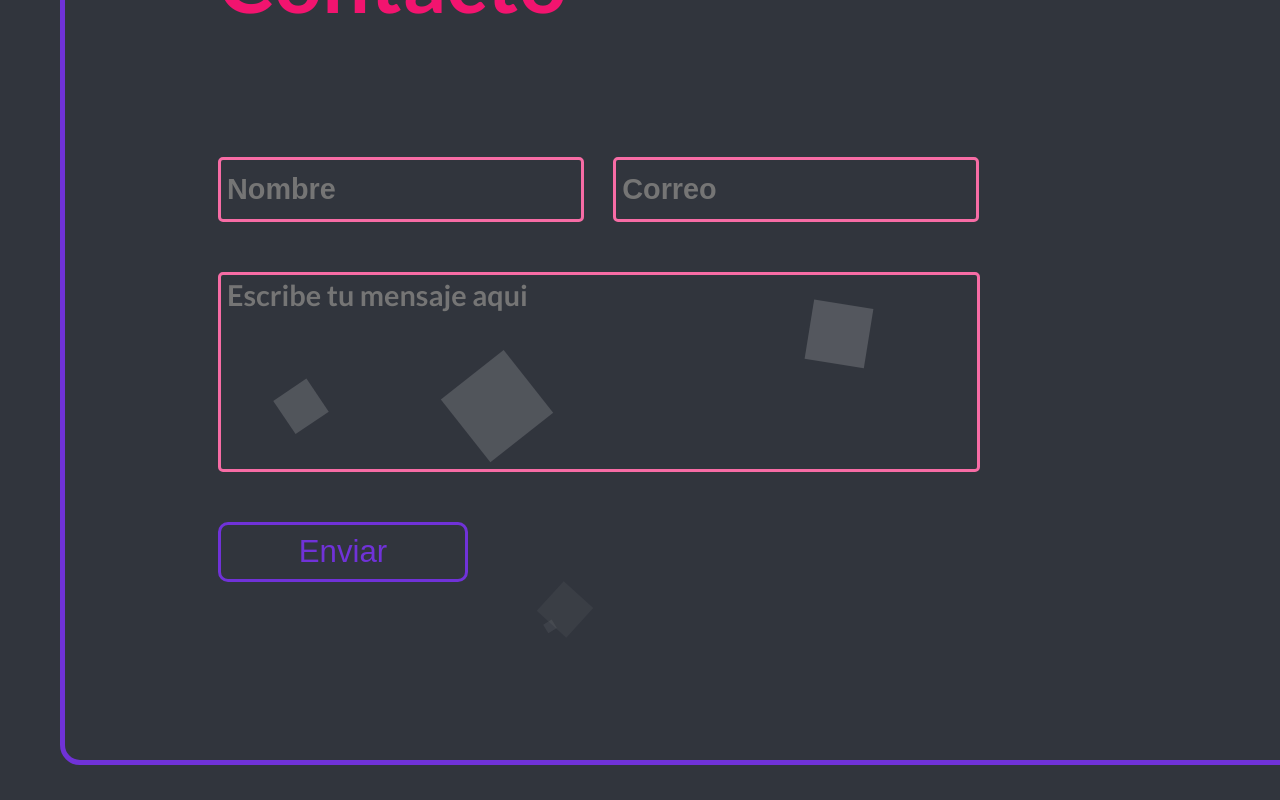
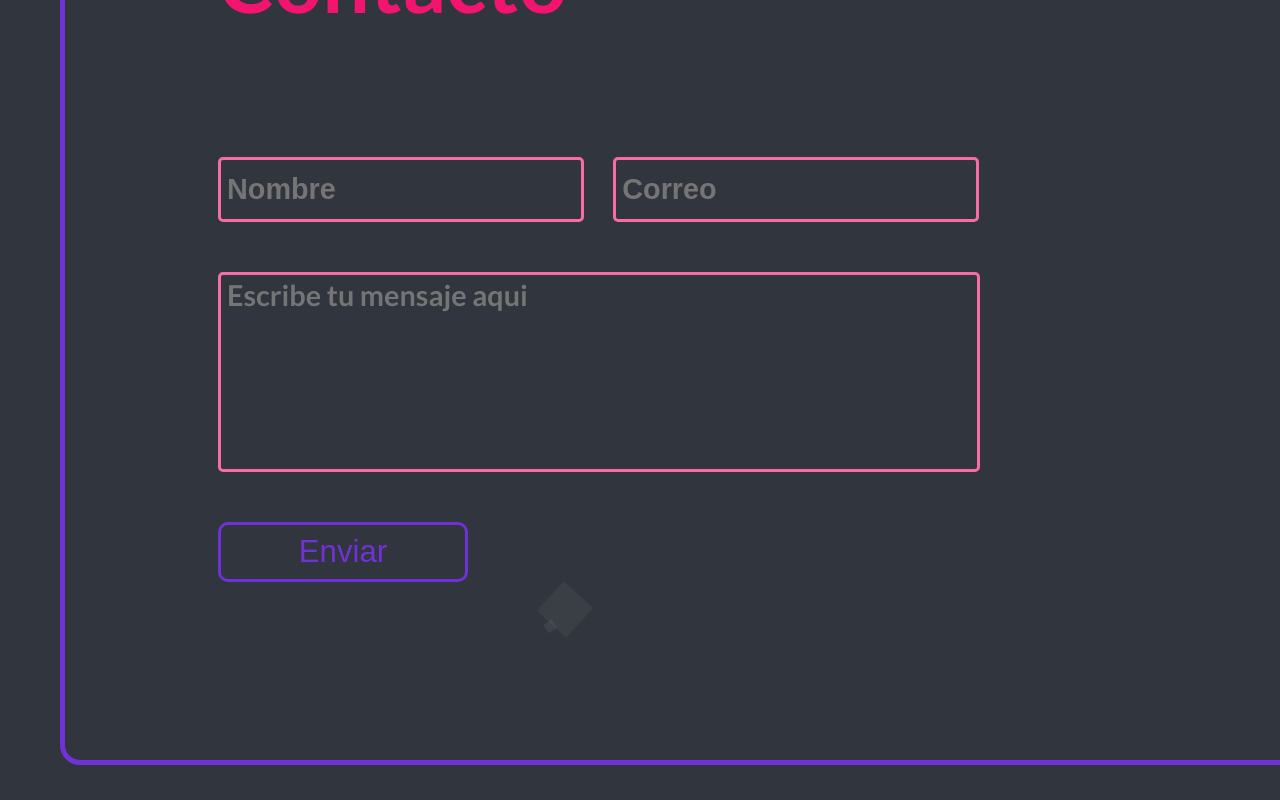
Before and after one commit to guzhdz/pagina-axolote, a React (Create React App) app: page / in a window 1280 px wide. Shown: the part 2200-3000 px from the top of the page. Built offline with nearby package versions, Linux system fonts and the light colour scheme.

Commit message:
Posible animacion

```diff
--- a/src/sections/contact/_contact.scss
+++ b/src/sections/contact/_contact.scss
@@ -3,14 +3,18 @@
   margin-top: 50px;
 
   .container {
+    z-index: 4;
     width: 1800px;
     height: 900px;
     margin: 25px 60px;
     border: 5px solid $color-6;
     border-radius: 20px;
+    position: relative;
   }
 
   h2 {
+    position: relative;
+    z-index: 2;
     width: 1098px;
     height: 186px;
     margin-left: calc(50% - 1098px / 2 - 198px);
@@ -26,6 +30,8 @@
   }
 
   .form {
+    position: relative;
+    z-index: 2;
     margin-top: -60px;
     display: grid;
     grid-template-columns: 24% 24%;
@@ -125,6 +131,20 @@
   }
 }
 
+.animation--appear {
+  animation: appear1 2s ease;
+}
+
+@keyframes appear1 {
+  0% {
+    transform: translateX(-100%);
+  }
+
+  100% {
+    transform: translateX(-50%);
+  }
+}
+
 @keyframes square {
   0% {
     transform: translateY(0);
--- a/src/sections/contact/contact.jsx
+++ b/src/sections/contact/contact.jsx
@@ -3,18 +3,19 @@
 import Textarea from '../../components/textarea/textarea'
 import Button from '../../components/button/button'
 import './_contact.scss'
+import './contant.js'
 
 const Contact = () => (
     <div className="cont-contact">
         <div className="container">
-            <h2>Contacto</h2>
-            <div className="form">
+            <h2 id="title">Contacto</h2>
+            <div className="form" id="form">
                 <Input type="text" label="Nombre"/>
                 <Input type="email" label="Correo"/>
                 <Textarea label="Escribe tu mensaje aqui" className="textarea"/>
                 <Button texto="Enviar" />
             </div>
-            <ul class="bg-bubbles">
+            <ul class="bg-bubbles" id="animation">
                     <li></li>
                     <li></li>
                     <li></li>
--- /dev/null
+++ b/src/sections/contact/contant.js
@@ -0,0 +1,18 @@
+import $ from 'jquery';
+$(document).ready(function() {
+    const title = document.getElementById("title");
+    const form = document.getElementById("form");
+    const observeItems = [title, form];
+
+    const elemObservado = (entries) => {
+        entries.forEach(elem => {
+            if(elem.isIntersecting)
+                elem.target.classList.add("animation--appear");
+        });
+    }
+
+    const observador = new IntersectionObserver(elemObservado);
+    for (const elem of observeItems) {
+        observador.observe(elem)
+    }
+})
```
